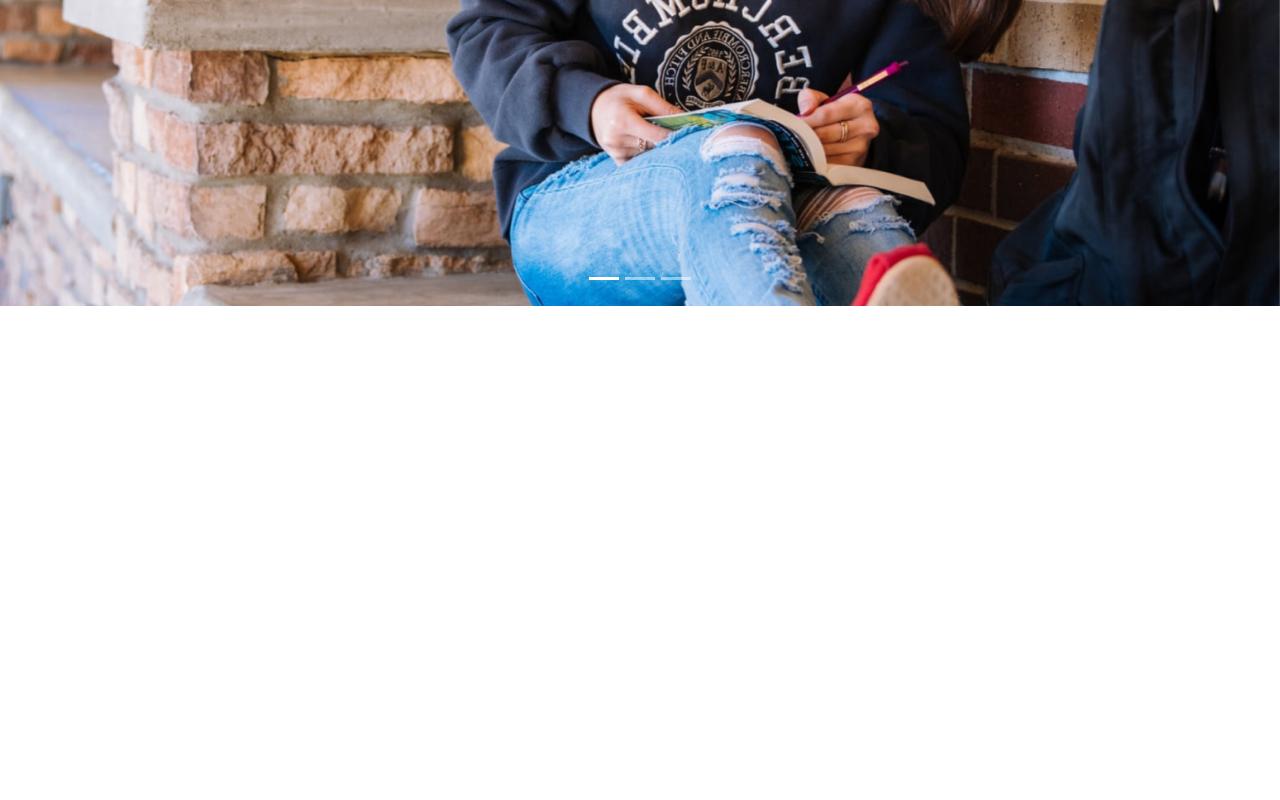
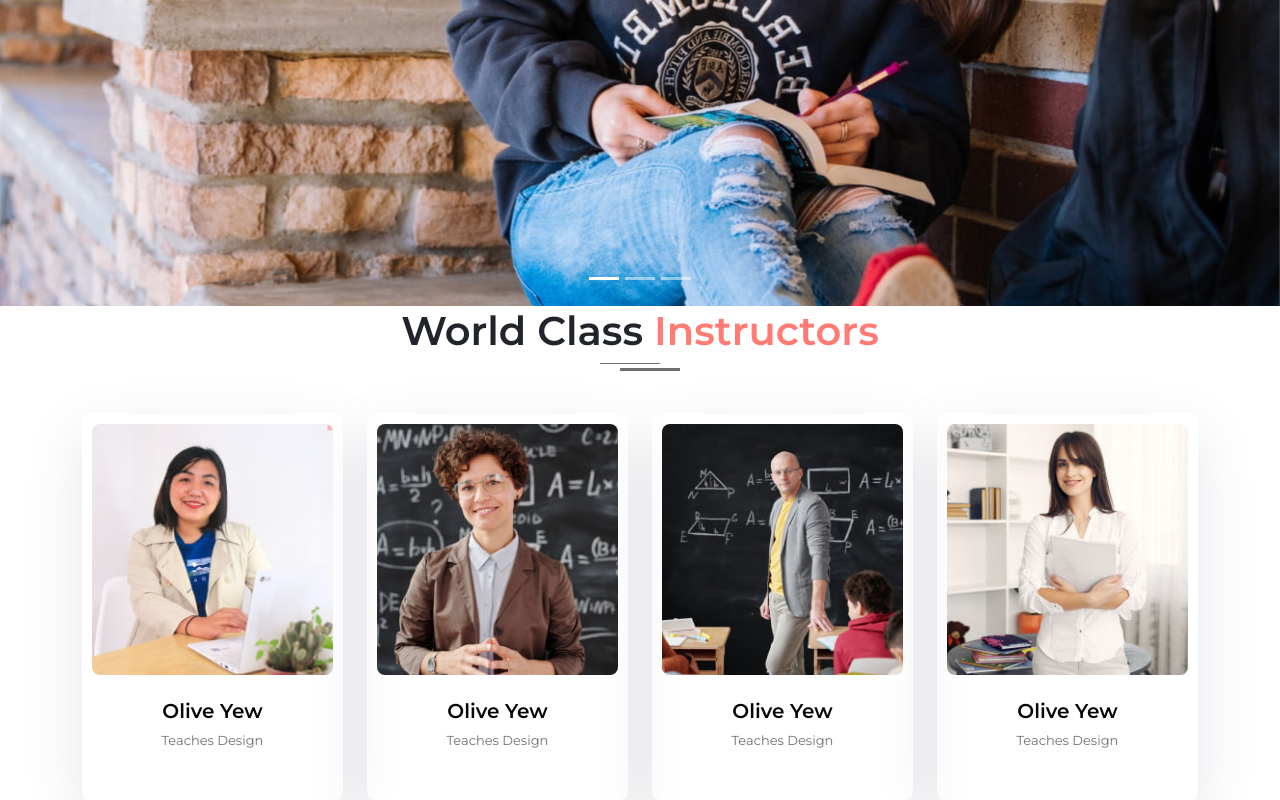
Before and after one commit to longle2609/BC61_Capstone_Studious, a plain HTML site: page index.html in a window 1280 px wide. Shown: the part 494-1294 px from the top of the page. Before the commit the page ends 800 px from the top, so only its background shows below. Drawn offline with nearby package versions, Linux system fonts and the light colour scheme.

Commit message:
done instructors home page

```diff
--- a/index.html
+++ b/index.html
@@ -1,30 +1,20 @@
 <!DOCTYPE html>
 <html lang="en">
+
 <head>
   <title>Title</title>
   <!-- Required meta tags -->
   <meta charset="utf-8" />
-    <meta
-      name="viewport"
-      content="width=device-width, initial-scale=1, shrink-to-fit=no"
-    />
+  <meta name="viewport" content="width=device-width, initial-scale=1, shrink-to-fit=no" />
 
   <!-- Bootstrap CSS v5.2.1 -->
-    <link
-      href="https://cdn.jsdelivr.net/npm/bootstrap@5.3.2/dist/css/bootstrap.min.css"
-      rel="stylesheet"
-      integrity="sha384-T3c6CoIi6uLrA9TneNEoa7RxnatzjcDSCmG1MXxSR1GAsXEV/Dwwykc2MPK8M2HN"
-      crossorigin="anonymous"
-    />
+  <link href="https://cdn.jsdelivr.net/npm/bootstrap@5.3.2/dist/css/bootstrap.min.css" rel="stylesheet"
+    integrity="sha384-T3c6CoIi6uLrA9TneNEoa7RxnatzjcDSCmG1MXxSR1GAsXEV/Dwwykc2MPK8M2HN" crossorigin="anonymous" />
 
   <!-- link font awesome -->
-    <link
-      rel="stylesheet"
-      href="https://cdnjs.cloudflare.com/ajax/libs/font-awesome/6.5.1/css/all.min.css"
+  <link rel="stylesheet" href="https://cdnjs.cloudflare.com/ajax/libs/font-awesome/6.5.1/css/all.min.css"
     integrity="sha512-DTOQO9RWCH3ppGqcWaEA1BIZOC6xxalwEsw9c2QQeAIftl+Vegovlnee1c9QX4TctnWMn13TZye+giMm8e2LwA=="
-      crossorigin="anonymous"
-      referrerpolicy="no-referrer"
-    />
+    crossorigin="anonymous" referrerpolicy="no-referrer" />
 
   <!-- link CSS -->
   <link rel="stylesheet" href="./styles/styles.css" />
@@ -34,9 +24,7 @@
   <header class="position-relative">
     <!-- place navbar here -->
     <div class="header__top">
-        <div
-          class="container__header d-flex justify-content-between align-items-center"
-        >
+      <div class="container__header d-flex justify-content-between align-items-center">
         <div class="header__top-left d-flex">
           <ul>
             <li>
@@ -79,49 +67,26 @@
       </div>
     </div>
     <div class="header__bottom">
-        <nav
-          class="navbar d-flex align-items-center navbar-expand-lg bg-body-tertiary"
-        >
+      <nav class="navbar d-flex align-items-center navbar-expand-lg bg-body-tertiary">
         <div class="container-fluid">
           <a class="navbar-brand" href="#">
-              <img
-                class="me-1"
-                src="./images/logo.png"
-                alt="LOGO STUDIOUS"
-              />Studious
+            <img class="me-1" src="./images/logo.png" alt="LOGO STUDIOUS" />Studious
           </a>
-            <button
-              class="navbar-toggler"
-              type="button"
-              data-bs-toggle="collapse"
-              data-bs-target="#navbarScroll"
-              aria-controls="navbarScroll"
-              aria-expanded="false"
-              aria-label="Toggle navigation"
-            >
+          <button class="navbar-toggler" type="button" data-bs-toggle="collapse" data-bs-target="#navbarScroll"
+            aria-controls="navbarScroll" aria-expanded="false" aria-label="Toggle navigation">
             <span class="navbar-toggler-icon"></span>
           </button>
           <div class="collapse navbar-collapse" id="navbarScroll">
-              <ul
-                class="navbar-nav me-auto my-2 my-lg-0 navbar-nav-scroll"
-                style="--bs-scroll-height: 100px"
-              >
+            <ul class="navbar-nav me-auto my-2 my-lg-0 navbar-nav-scroll" style="--bs-scroll-height: 100px">
               <li class="nav-item">
-                  <a class="nav-link active" aria-current="page" href="#"
-                    >HOME</a
-                  >
+                <a class="nav-link active" aria-current="page" href="#">HOME</a>
               </li>
               <li class="nav-item">
                 <a class="nav-link" href="#">ABOUT US</a>
               </li>
               <li class="nav-item dropdown">
-                  <a
-                    class="nav-link dropdown-toggle"
-                    href="#"
-                    role="button"
-                    data-bs-toggle="dropdown"
-                    aria-expanded="false"
-                  >
+                <a class="nav-link dropdown-toggle" href="#" role="button" data-bs-toggle="dropdown"
+                  aria-expanded="false">
                   PAGES
                 </a>
                 <ul class="dropdown-menu">
@@ -139,16 +104,8 @@
               </li>
             </ul>
             <form class="d-flex position-relative" role="search">
-                <input
-                  class="form-control me-2"
-                  type="search"
-                  placeholder="Enter Keyword"
-                  aria-label="Search"
-                />
-                <button
-                  class="btn btn-outline-success position-absolute"
-                  type="submit"
-                >
+              <input class="form-control me-2" type="search" placeholder="Enter Keyword" aria-label="Search" />
+              <button class="btn btn-outline-success position-absolute" type="submit">
                 <i class="fa-solid fa-magnifying-glass"></i>
               </button>
             </form>
@@ -161,26 +118,12 @@
     <section class="banner">
       <div id="carouselExampleRide" class="carousel slide">
         <div class="carousel-indicators">
-            <button
-              type="button"
-              data-bs-target="#carouselExampleRide"
-              data-bs-slide-to="0"
-              class="active"
-              aria-current="true"
-              aria-label="Slide 1"
-            ></button>
-            <button
-              type="button"
-              data-bs-target="#carouselExampleRide"
-              data-bs-slide-to="1"
-              aria-label="Slide 2"
-            ></button>
-            <button
-              type="button"
-              data-bs-target="#carouselExampleRide"
-              data-bs-slide-to="2"
-              aria-label="Slide 3"
-            ></button>
+          <button type="button" data-bs-target="#carouselExampleRide" data-bs-slide-to="0" class="active"
+            aria-current="true" aria-label="Slide 1"></button>
+          <button type="button" data-bs-target="#carouselExampleRide" data-bs-slide-to="1"
+            aria-label="Slide 2"></button>
+          <button type="button" data-bs-target="#carouselExampleRide" data-bs-slide-to="2"
+            aria-label="Slide 3"></button>
         </div>
         <div class="carousel-inner">
           <div class="carousel-item banner1 active">
@@ -200,22 +143,115 @@
         </div>
       </div>
     </section>
+    <section class="team">
+      <div class="container">
+        <div class="title__heading">
+          <h2>world class <span>instructors</span></h2>
+        </div>
+        <div class="row justify-content-center text-center">
+          <div class="col-lg-3 col-md-6">
+            <div class="team__card">
+              <div class="team__image">
+                <a href="">
+                  <img src="./images/team1.jpg" alt="">
+                </a>
+                <div class="team__info">
+                  <div class="info__icon">
+                    <a href="#"><i class="fa-brands fa-facebook-f"></i></a>
+                    <a href="#"> <i class="fa-brands fa-twitter"></i> </a>
+                    <a href="#"><i class="fa-brands fa-google-plus-g"></i></a>
+                  </div>
+                </div>
+              </div>
+              <div class="team__bottom p-4">
+                <h3>
+                  <a href="#">olive yew</a>
+                </h3>
+                <p>teaches design</p>
+              </div>
+            </div>
+          </div>
+          <div class="col-lg-3 col-md-6">
+            <div class="team__card">
+              <div class="team__image">
+                <a href="">
+                  <img src="./images/team2.jpg" alt="">
+                </a>
+                <div class="team__info">
+                  <div class="info__icon">
+                    <a href="#"><i class="fa-brands fa-facebook-f"></i></a>
+                    <a href="#"> <i class="fa-brands fa-twitter"></i> </a>
+                    <a href="#"><i class="fa-brands fa-google-plus-g"></i></a>
+                  </div>
+                </div>
+              </div>
+              <div class="team__bottom p-4">
+                <h3>
+                  <a href="#">olive yew</a>
+                </h3>
+                <p>teaches design</p>
+              </div>
+            </div>
+          </div>
+          <div class="col-lg-3 col-md-6">
+            <div class="team__card">
+              <div class="team__image">
+                <a href="">
+                  <img src="./images/team3.jpg" alt="">
+                </a>
+                <div class="team__info">
+                  <div class="info__icon">
+                    <a href="#"><i class="fa-brands fa-facebook-f"></i></a>
+                    <a href="#"> <i class="fa-brands fa-twitter"></i> </a>
+                    <a href="#"><i class="fa-brands fa-google-plus-g"></i></a>
+                  </div>
+                </div>
+              </div>
+              <div class="team__bottom p-4">
+                <h3>
+                  <a href="#">olive yew</a>
+                </h3>
+                <p>teaches design</p>
+              </div>
+            </div>
+          </div>
+          <div class="col-lg-3 col-md-6">
+            <div class="team__card">
+              <div class="team__image">
+                <a href="">
+                  <img src="./images/team4.jpg" alt="">
+                </a>
+                <div class="team__info">
+                  <div class="info__icon">
+                    <a href="#"><i class="fa-brands fa-facebook-f"></i></a>
+                    <a href="#"> <i class="fa-brands fa-twitter"></i> </a>
+                    <a href="#"><i class="fa-brands fa-google-plus-g"></i></a>
+                  </div>
+                </div>
+              </div>
+              <div class="team__bottom p-4">
+                <h3>
+                  <a href="#">olive yew</a>
+                </h3>
+                <p>teaches design</p>
+              </div>
+            </div>
+          </div>
+        </div>
+      </div>
+    </section>
   </main>
   <footer>
     <!-- place footer here -->
   </footer>
   <!-- Bootstrap JavaScript Libraries -->
-    <script
-      src="https://cdn.jsdelivr.net/npm/@popperjs/core@2.11.8/dist/umd/popper.min.js"
+  <script src="https://cdn.jsdelivr.net/npm/@popperjs/core@2.11.8/dist/umd/popper.min.js"
     integrity="sha384-I7E8VVD/ismYTF4hNIPjVp/Zjvgyol6VFvRkX/vR+Vc4jQkC+hVqc2pM8ODewa9r"
-      crossorigin="anonymous"
-    ></script>
+    crossorigin="anonymous"></script>
 
-    <script
-      src="https://cdn.jsdelivr.net/npm/bootstrap@5.3.2/dist/js/bootstrap.min.js"
+  <script src="https://cdn.jsdelivr.net/npm/bootstrap@5.3.2/dist/js/bootstrap.min.js"
     integrity="sha384-BBtl+eGJRgqQAUMxJ7pMwbEyER4l1g+O15P+16Ep7Q9Q+zqX6gSbd85u4mG4QzX+"
-      crossorigin="anonymous"
-    ></script>
+    crossorigin="anonymous"></script>
   <script>
     var header = document.querySelector(".header__bottom");
 
@@ -237,4 +273,5 @@
     });
   </script>
 </body>
+
 </html>
--- a/styles/styles.css
+++ b/styles/styles.css
@@ -18,13 +18,58 @@
     --white-1: #FFFF;
 }
 
-
 .container__header {
     width: 100%;
     margin: auto;
     padding-top: 1rem;
 }
 
+/* section title */
+.title__heading {
+    text-align: center;
+    margin: 0 auto;
+    padding-bottom: 50px;
+    max-width: 700px;
+
+}
+
+.title__heading h2 {
+    font-size: 40px;
+    font-weight: 600;
+    line-height: 50px;
+    text-transform: capitalize;
+    position: relative;
+}
+
+.title__heading span {
+    color: var(--pink-1);
+}
+
+.title__heading h2::before,
+.title__heading h2::after {
+    content: "";
+    position: absolute;
+    width: 60px;
+    height: 1px;
+    background-color: var(--text-primary);
+
+}
+
+.title__heading h2::before {
+    right: 0;
+    left: -20px;
+    bottom: -8px;
+    margin: 0 auto;
+}
+
+.title__heading h2::after {
+    right: 0;
+    left: 20px;
+    bottom: -15px;
+    height: 3px;
+    margin: 0 auto;
+
+}
 
 /* HEADER CSS */
 header .header__top {
@@ -136,7 +181,80 @@ header .header__bottom .navbar .navbar-nav .active {
     background-position: right 96px;
 }
 
-.banner2{
+.banner2 {
     background-image: url(./../images/img_banner2.jpg);
 
 }
+
+
+/* TEAM SECTION */
+.team__card {
+    box-shadow: 0 20px 62px rgb(4 20 69 / 10%);
+    padding: 10px;
+    border-radius: 8px;
+}
+
+.team__card .team__image {
+    position: relative;
+    overflow: hidden;
+
+}
+
+.team__card .team__image img {
+    width: 100%;
+    border-radius: 8px;
+}
+
+.team__image .team__info {
+    background: rgb(8 8 8 / 29%);
+    padding: 20px 0;
+    text-align: center;
+    width: 100%;
+    position: absolute;
+    bottom: -250px;
+    transition: all .5s;
+}
+
+.team__card:hover .team__info {
+
+    bottom: 0;
+}
+
+.team__image .team__info .info__icon a {
+    display: inline-block;
+    margin-right: 8px;
+    width: 28px;
+    height: 28px;
+    line-height: 28px;
+    color: var(--blue-1);
+    background: var(--white-1);
+    border-radius: 50%;
+}
+
+.team__image .team__info .info__icon i {}
+
+.team__card .team__bottom {
+    text-align: center;
+    text-transform: capitalize;
+}
+
+.team__card .team__bottom h3 {
+    font-size: 20px;
+    font-weight: 600;
+}
+
+.team__card .team__bottom h3 a {
+    text-decoration: none;
+    color: #060606;
+    transition: all .5s;
+
+}
+
+.team__card .team__bottom p {
+    font-size: 13px;
+    color: var(--text-primary);
+}
+
+.team__card:hover .team__bottom h3 a {
+    color: var(--pink-1);
+}
```
Also changed, not shown: images/team1.jpg (added), images/team2.jpg (added), images/team3.jpg (added), images/team4.jpg (added). Lines whose indentation alone changed are shown as unchanged.
